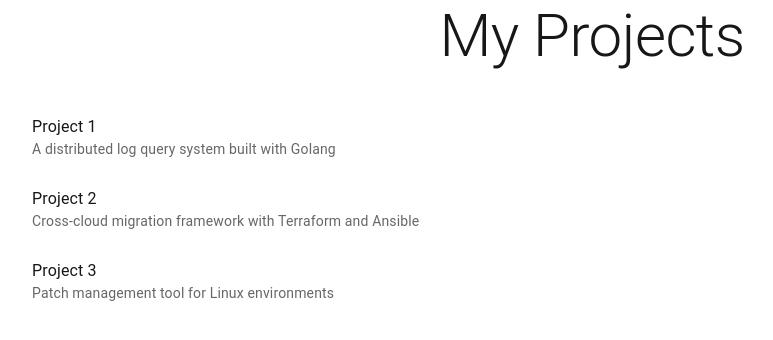
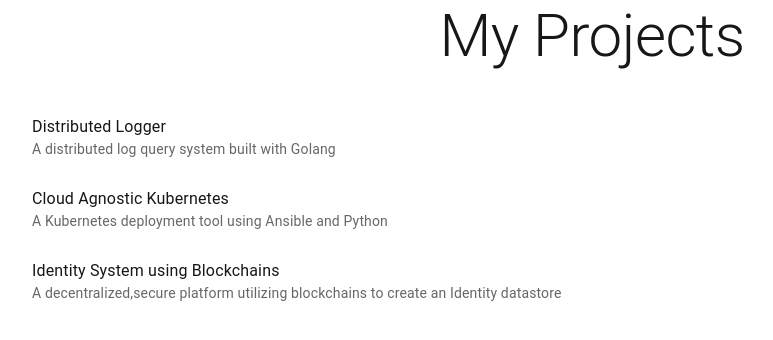
Before and after one commit to akhilsundaram/akhilsundaramdotdev, a Next.js app: page /projects in a window 1280 px wide. Shown: the top 340 px of the page, without its empty margins (48-821 px from the left). Built offline with nearby package versions, Linux system fonts and the light colour scheme.

Commit message:
nonfai build - text resume

```diff
--- a/app/page.js
+++ b/app/page.js
@@ -7,7 +7,7 @@
         Akhil Sundaram
       </Typography>
       <Typography variant="body1" align="center">
-        Hi, I'm Akhil Sundaram, a graduate student in the department of Computer Science at University of Illinois Urbana-Champaign (UIUC).
+        Hi, I&#39;m Akhil Sundaram, a graduate student in the department of Computer Science at University of Illinois Urbana-Champaign - UIUC.
         I study distributed systems and storage/memory architectures. I also worked as a Senior Engineer at Logmein/GoTo for 4 years.
       </Typography>
     </Container>
--- a/app/projects/page.js
+++ b/app/projects/page.js
@@ -1,9 +1,9 @@
 import { Container, Typography, List, ListItem, ListItemText } from '@mui/material';
 
 const projects = [
-  { name: 'Project 1', description: 'A distributed log query system built with Golang' },
-  { name: 'Project 2', description: 'Cross-cloud migration framework with Terraform and Ansible' },
-  { name: 'Project 3', description: 'Patch management tool for Linux environments' }
+  { name: 'Distributed Logger', description: 'A distributed log query system built with Golang' },
+  { name: 'Cloud Agnostic Kubernetes', description: 'A Kubernetes deployment tool using Ansible and Python' },
+  { name: 'Identity System using Blockchains', description: 'A decentralized,secure platform utilizing blockchains to create an Identity datastore' }
 ];
 
 export default function Projects() {
```
Also changed, not shown: app/resume/page.js (+14 -0 lines).
